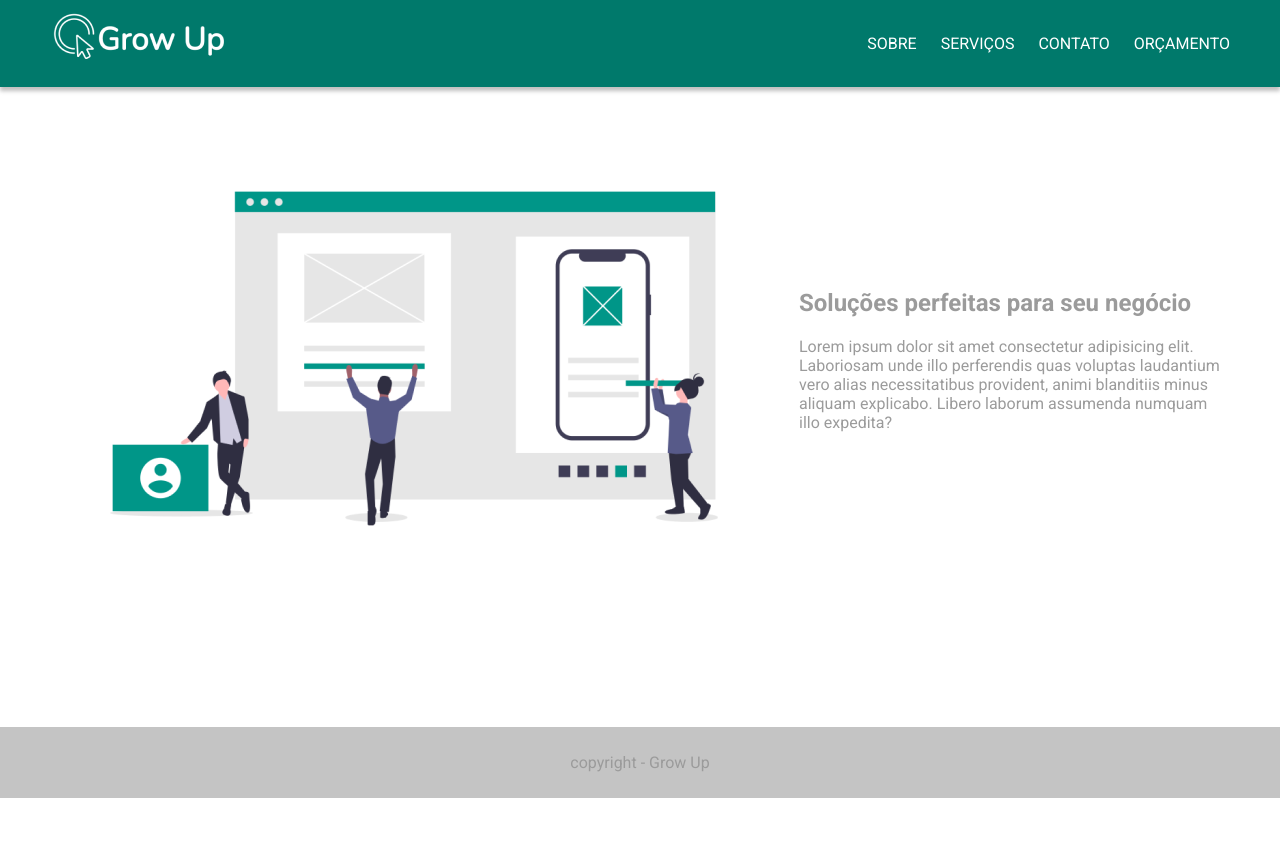
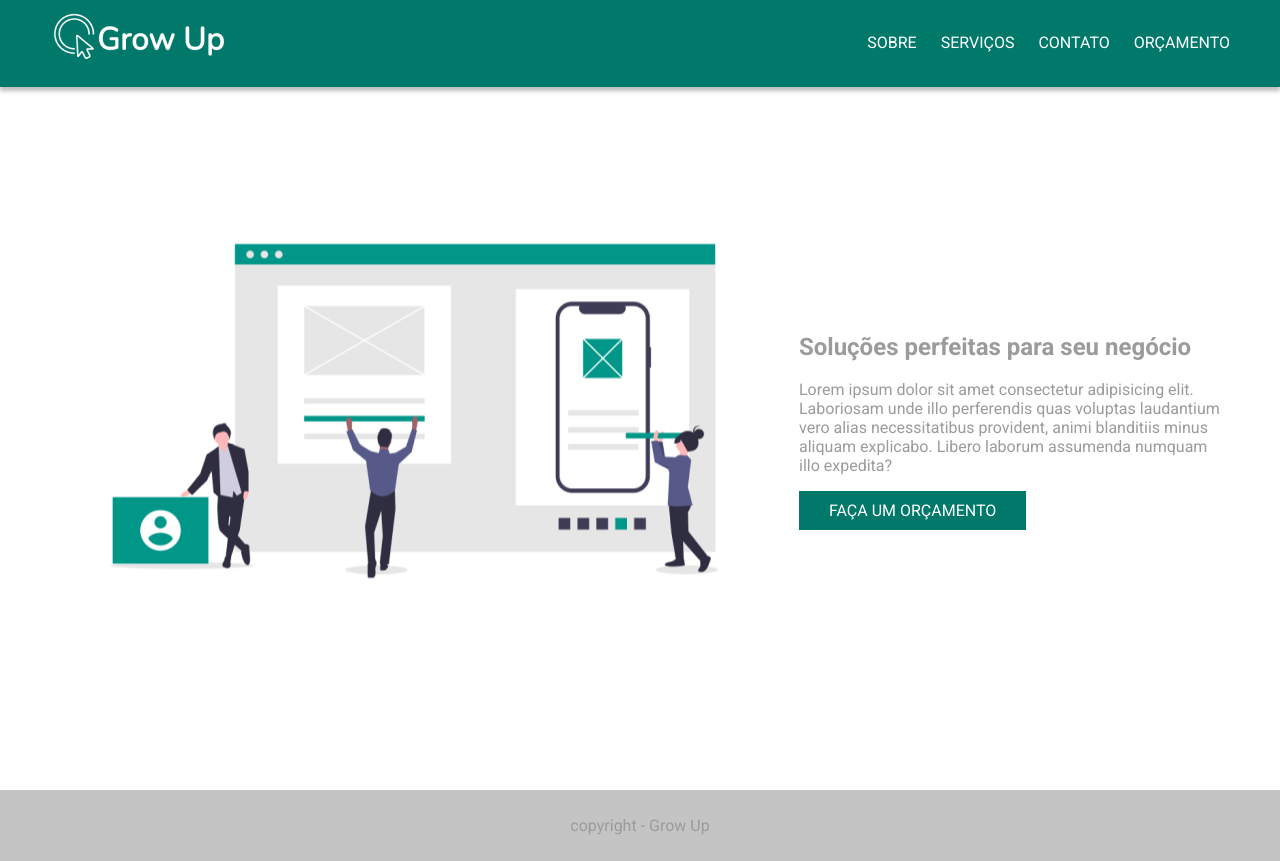
Before and after one commit to GuiCarmok/Grow-upDigitalHouse, a plain HTML site: page index.html in a window 1280 px wide. Before the commit the page ends 800 px from the top, so only its background shows below. Drawn offline with Linux system fonts and the light colour scheme.

Commit message:
aprefeicoando projeto frontend

```diff
--- a/css/style.css
+++ b/css/style.css
@@ -14,6 +14,11 @@ body {
 header {
     background-color: #00796B;
     box-shadow: 0px 4px 4px rgba(0, 0, 0, 0.25);
+    position: fixed;
+    width: 100%;
+    top: 0;
+    left: 0;
+    z-index: 2;
 }
 
 header .container {
@@ -32,6 +37,22 @@ header nav ul li {
     display: inline-block;
     padding: 10px;
 }
+
+
+header nav ul li a:after {
+    content: '';
+    width: 0%;
+    height: 2px;
+    background-color: #fff;
+    display: block;
+    transition: 0.5s;
+}
+
+header nav ul li:hover a:after {
+    width: 100%;
+}
+
+
 
 header nav ul li a {
     text-decoration: none;
@@ -52,10 +73,19 @@ header nav ul li a {
     text-transform: uppercase;
     display: inline-block;
     text-decoration: none;
+    transition: all 0.5s;
 }
+
+.btn-primary:hover {
+    background-color: #f5d235;
+    color: #000;
+}
+
+
 
 main {
     min-height: 80vh;
+    margin-top: 150px;
 }
 
 section.banner {
@@ -184,3 +214,21 @@ main h1 {
     width: 700px;
     height: 300px;
 }
+
+@keyframes flutuar {
+    0% {
+        transform: translateY(0px);
+    }
+
+    25% {
+        transform: translateY(-25px);
+    }
+
+    100% {
+        transform: translateY(0px);
+    }
+}
+
+.img-destaque {
+    animation: flutuar 2s infinite;
+}
--- a/index.html
+++ b/index.html
@@ -31,16 +31,19 @@
         <!-- conteúdo principal -->
         <section class="banner">
           <div class="container">
-            <img src="img/undraw_work_together_h63l 1.png" alt="Trabalhando juntos">
+            <img src="img/undraw_work_together_h63l 1.png" class="img-destaque" alt="Trabalhando juntos">
             <div class="texto">
               <h2>Soluções perfeitas para seu negócio</h2>
               <p>Lorem ipsum dolor sit amet consectetur  adipisicing elit.
                  Laboriosam unde illo perferendis quas voluptas laudantium vero alias necessitatibus provident,
                  animi blanditiis minus aliquam explicabo. Libero laborum assumenda numquam illo expedita?
                 </p>
+                <a href="orcamento.html" class="btn-primary">Faça um orçamento</a>
             </div>
           </div>
         </section>
+
+
     </main>
     <footer>
       <!-- rodapé -->
```
Also changed, not shown: orcamento.html (+2 -0 lines), servicos.html (+3 -3 lines).
